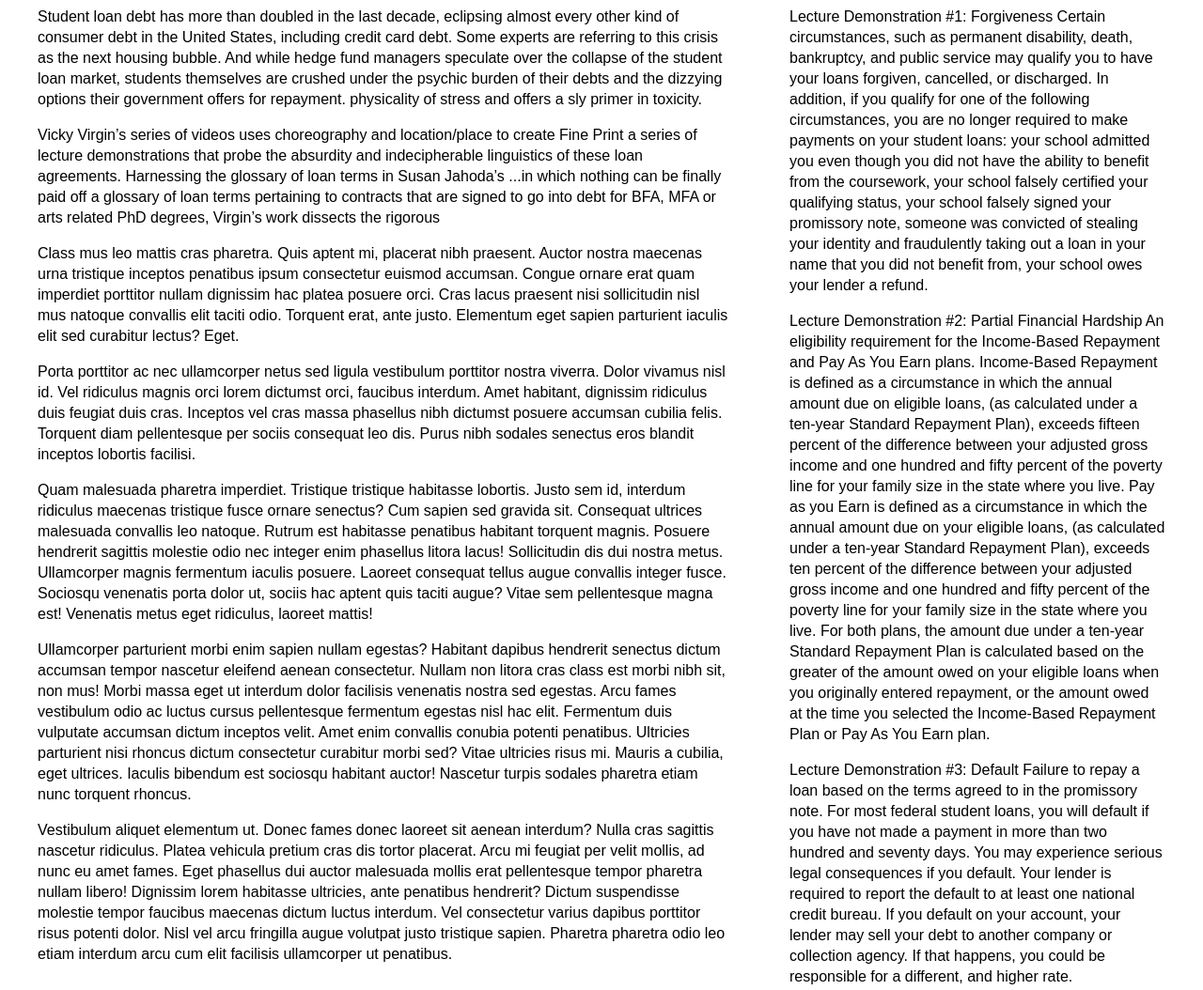
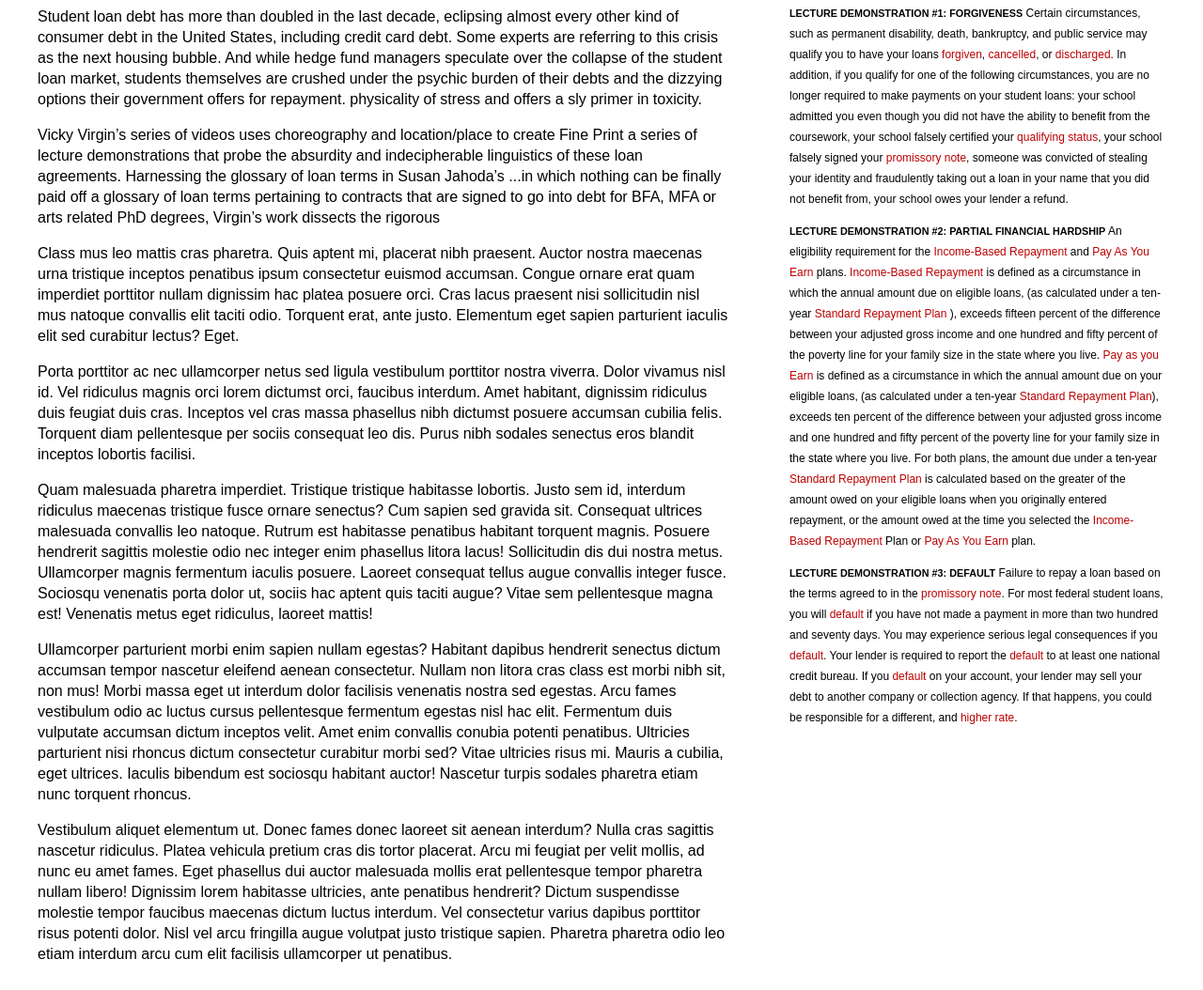
Before and after one commit to jboolean/fineprint, a plain HTML site: page index.html in a window 1280 px wide. Shown: the part 847-1901 px from the top of the page at 94% size. Drawn offline with Linux system fonts and the light colour scheme; a web font is replaced by a local one.

Commit message:
Style loan terms

```diff
--- a/index.css
+++ b/index.css
@@ -191,6 +191,20 @@ h1 {
   flex-basis: 400px;
   flex-shrink: 0;
   flex-grow: 0;
+  font-size: 12px;
+}
+
+.loanTerms b {
+  color: #bb0000;
+  font-weight: inherit;
+}
+
+.loanTermHeading {
+  font-family: pragmatica-extended, Arial, sans-serif;
+  font-weight: 700;
+  font-style: normal;
+  text-transform: uppercase;
+  font-size: 90%;
 }
 
 @media screen and (max-width: 864px) {
--- a/index.html
+++ b/index.html
@@ -93,33 +93,33 @@
         </div>
         <div class="loanTerms">
           <p>
-          Lecture Demonstration #1: Forgiveness
+          <span class="loanTermHeading">Lecture Demonstration #1: Forgiveness</span>
           Certain circumstances, such as permanent disability, death, bankruptcy, and public service may qualify you to have your
-          loans forgiven, cancelled, or discharged. In addition, if you qualify for one of the following circumstances, you are no
+          loans <b>forgiven</b>, <b>cancelled</b>, or <b>discharged</b>. In addition, if you qualify for one of the following circumstances, you are no
           longer required to make payments on your student loans: your school admitted you even though you did not have the
-          ability to benefit from the coursework, your school falsely certified your qualifying status, your school falsely signed
-          your promissory note, someone was convicted of stealing your identity and fraudulently taking out a loan in your name
+          ability to benefit from the coursework, your school falsely certified your <b>qualifying status</b>, your school falsely signed
+          your <b>promissory note</b>, someone was convicted of stealing your identity and fraudulently taking out a loan in your name
           that you did not benefit from, your school owes your lender a refund.
           </p>
           <p>
-          Lecture Demonstration #2: Partial Financial Hardship
-          An eligibility requirement for the Income-Based Repayment and Pay As You Earn plans. Income-Based Repayment is defined
-          as a circumstance in which the annual amount due on eligible loans, (as calculated under a ten-year Standard Repayment
-          Plan), exceeds fifteen percent of the difference between your adjusted gross income and one hundred and fifty percent of
-          the poverty line for your family size in the state where you live. Pay as you Earn is defined as a circumstance in which
-          the annual amount due on your eligible loans, (as calculated under a ten-year Standard Repayment Plan), exceeds ten
+          <span class="loanTermHeading">Lecture Demonstration #2: Partial Financial Hardship</span>
+          An eligibility requirement for the <b>Income-Based Repayment</b> and <b>Pay As You Earn</b> plans. <b>Income-Based Repayment</b> is defined
+          as a circumstance in which the annual amount due on eligible loans, (as calculated under a ten-year
+          <b>Standard Repayment Plan </b>), exceeds fifteen percent of the difference between your adjusted gross income and one hundred and fifty percent of
+          the poverty line for your family size in the state where you live. <b>Pay as you Earn</b> is defined as a circumstance in which
+          the annual amount due on your eligible loans, (as calculated under a ten-year <b>Standard Repayment Plan</b>), exceeds ten
           percent of the difference between your adjusted gross income and one hundred and fifty percent of the poverty line for
-          your family size in the state where you live. For both plans, the amount due under a ten-year Standard Repayment Plan is
+          your family size in the state where you live. For both plans, the amount due under a ten-year <b>Standard Repayment Plan</b> is
           calculated based on the greater of the amount owed on your eligible loans when you originally entered repayment, or the
-          amount owed at the time you selected the Income-Based Repayment Plan or Pay As You Earn plan.
+          amount owed at the time you selected the <b>Income-Based Repayment</b> Plan or <b>Pay As You Earn</b> plan.
           </p>
           <p>
-          Lecture Demonstration #3: Default
-          Failure to repay a loan based on the terms agreed to in the promissory note. For most federal student loans, you will
-          default if you have not made a payment in more than two hundred and seventy days. You may experience serious legal
-          consequences if you default. Your lender is required to report the default to at least one national credit bureau. If
-          you default on your account, your lender may sell your debt to another company or collection agency. If that happens,
-          you could be responsible for a different, and higher rate.
+          <span class="loanTermHeading">Lecture Demonstration #3: Default</span>
+          Failure to repay a loan based on the terms agreed to in the <b>promissory note</b>. For most federal student loans, you will
+          <b>default</b> if you have not made a payment in more than two hundred and seventy days. You may experience serious legal
+          consequences if you <b>default</b>. Your lender is required to report the <b>default</b> to at least one national credit bureau. If
+          you <b>default</b> on your account, your lender may sell your debt to another company or collection agency. If that happens,
+          you could be responsible for a different, and <b>higher rate</b>.
           </p>
 
         </div>
```
